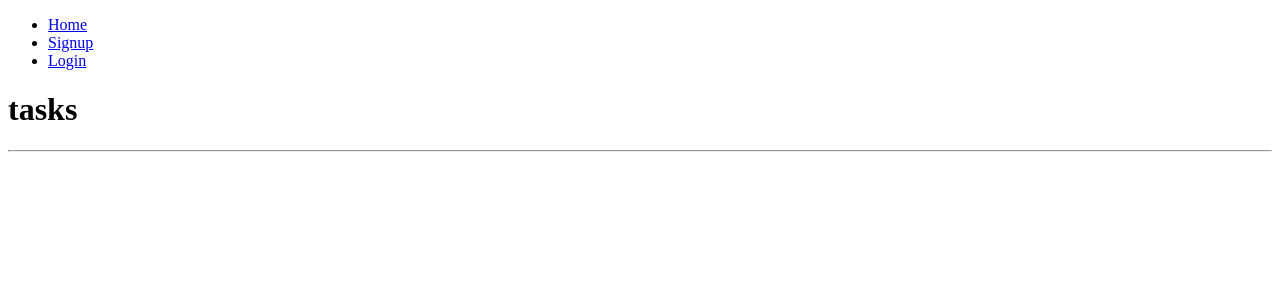
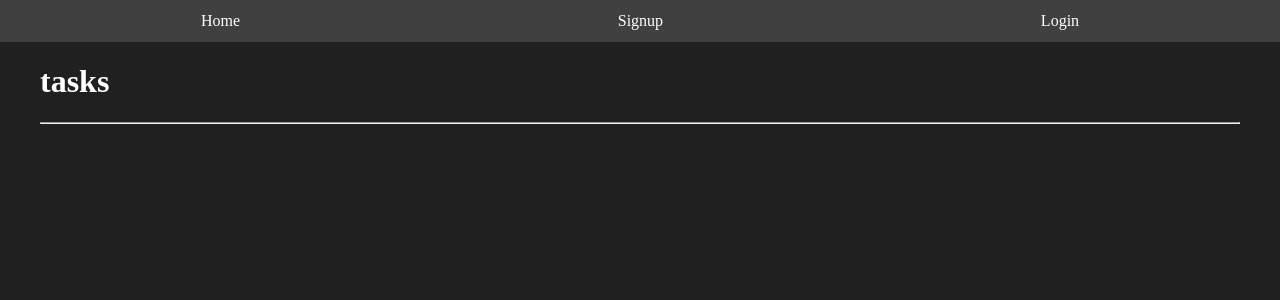
Before and after one commit to daniborja/django-app-init, a Django app: page /tasks/ in a window 1280 px wide. Shown: the top 300 px of the page. Run offline with Django 5.2, Linux system fonts and the light colour scheme; data that the repository does not hold is empty.

Commit message:
[ADD]: static files in django (css and assets)

```diff
--- /dev/null
+++ b/tasks/static/css/main.css
@@ -0,0 +1,74 @@
+body {
+  background-color: #202020;
+  color: white;
+  margin: 0;
+  padding: 0;
+}
+ul {
+  margin: 0;
+  padding: 0;
+}
+
+.navbar {
+  max-width: 1300px;
+  margin: auto;
+  background-color: #404040;
+  padding: 12px;
+}
+
+.navbar ul {
+  display: flex;
+  justify-content: space-around;
+  align-items: center;
+  margin: 0;
+  padding: 0;
+}
+
+.navbar ul > li {
+  list-style: none;
+}
+
+.navbar ul li a {
+  color: white;
+  text-decoration: none;
+}
+
+.navbar ul li a:hover {
+  color: aquamarine;
+}
+
+.container {
+  max-width: 1200px;
+  margin: 0 auto;
+}
+
+.image {
+  width: 300px;
+  height: 300px;
+}
+
+.card-container {
+  display: flex;
+  flex-direction: column;
+  padding: 24px;
+}
+
+.card {
+  list-style: none;
+  padding: 21px;
+  background-color: #4a48487a;
+  margin-bottom: 12px;
+  border-radius: 5px;
+}
+
+.card-container a {
+  text-decoration: none;
+  color: white;
+}
+
+.input {
+  background-color: wheat;
+  padding: 10px;
+  text-align: center;
+  display: block;
+}
--- a/tasks/templates/layouts/task_layout.html
+++ b/tasks/templates/layouts/task_layout.html
@@ -1,9 +1,15 @@
+<!-- load static content -->
+{% load static %}
+
 <!DOCTYPE html>
 <html lang="en">
   <head>
     <meta charset="UTF-8" />
     <meta name="viewport" content="width=device-width, initial-scale=1.0" />
     <title>Task Manager</title>
+
+    <!-- CSS styles -->
+    <link rel="stylesheet" href="{% static 'css/main.css' %}" />
   </head>
   <body>
     <!-- ========= Layout content ========= -->
```
Also changed, not shown: tasks/static/wallpapaer.jpg (added).
